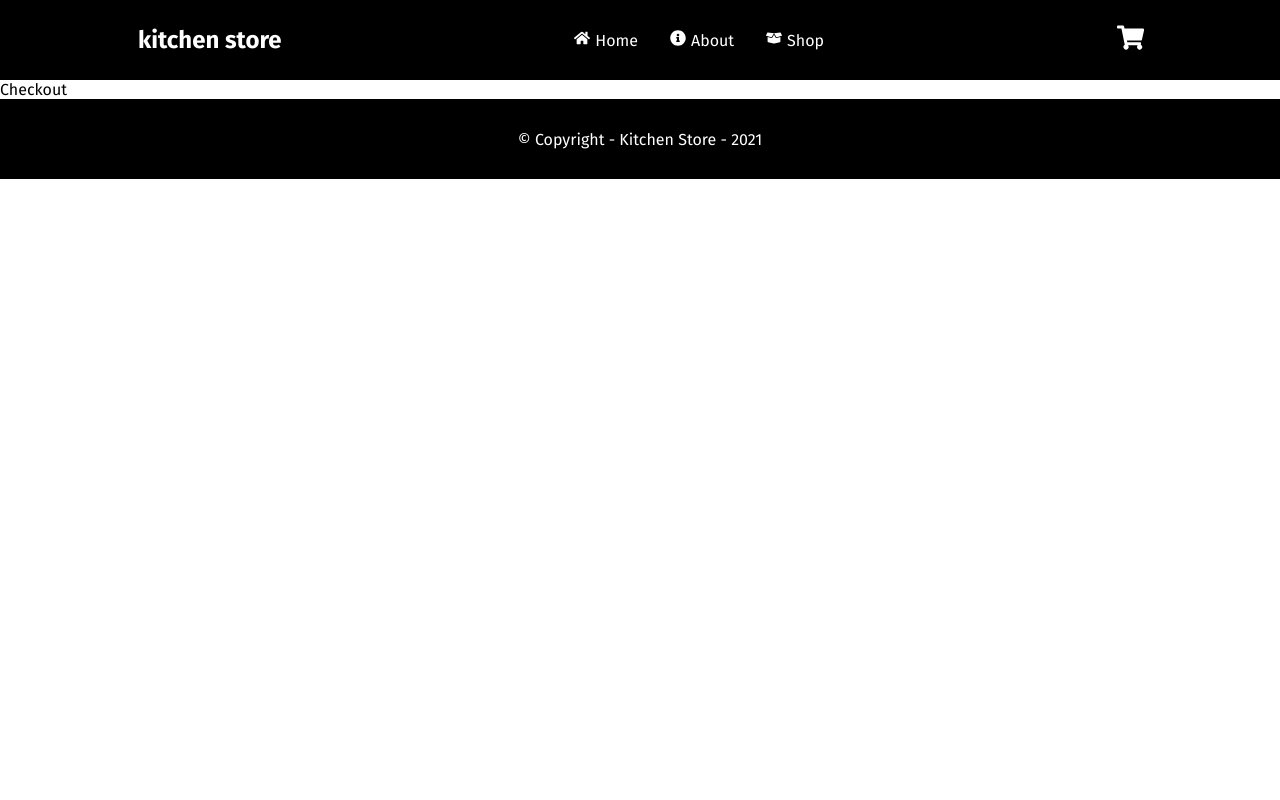
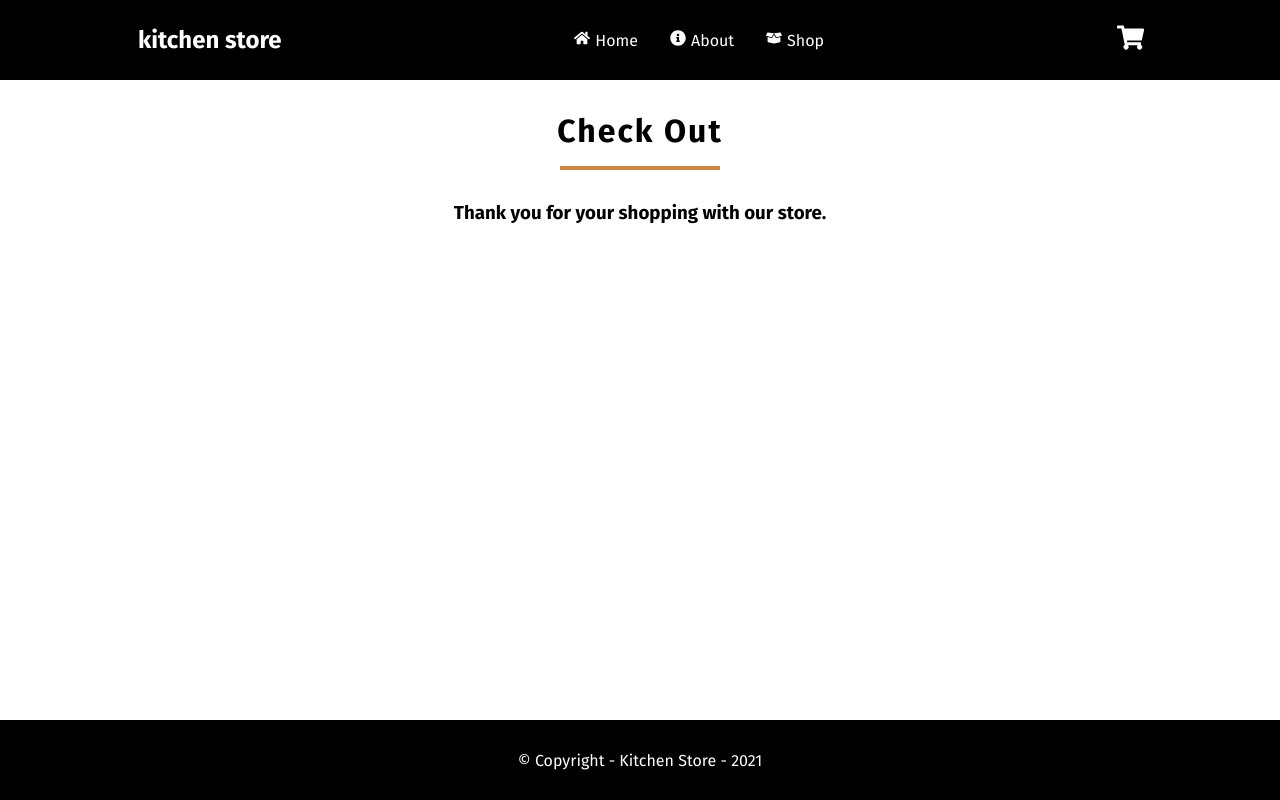
Before and after one commit to daniel-liemng/kitchen_shop_react_contentful, a React (Create React App) app: page /checkout in a window 1280 px wide. Built offline with nearby package versions, Linux system fonts and the light colour scheme; no server answers.

Commit message:
Fix - get SingleProduct from localStorage

```diff
--- a/src/pages/Checkout/Checkout.js
+++ b/src/pages/Checkout/Checkout.js
@@ -1,7 +1,15 @@
 import React from "react";
+import { Title } from "../../components";
+
+import { CheckoutWrapper } from "./CheckoutElement";
 
 const Checkout = () => {
-  return <div>Checkout</div>;
+  return (
+    <CheckoutWrapper>
+      <Title title='Check Out' />
+      <h3>Thank you for your shopping with our store.</h3>
+    </CheckoutWrapper>
+  );
 };
 
 export default Checkout;
--- a/src/pages/Checkout/CheckoutElement.js
+++ b/src/pages/Checkout/CheckoutElement.js
@@ -1,3 +1,11 @@
 import styled from "styled-components";
 
-export const CheckoutWrapper = styled.section``;
+export const CheckoutWrapper = styled.section`
+  margin: 2rem auto;
+  min-height: calc(100vh - 224px);
+
+  h3 {
+    text-align: center;
+    margin-top: 2rem;
+  }
+`;
--- a/src/pages/SingleProduct/SingleProduct.js
+++ b/src/pages/SingleProduct/SingleProduct.js
@@ -1,4 +1,4 @@
-import React from "react";
+import React, { useState, useEffect } from "react";
 
 import {
   SingleProductWrapper,
@@ -10,15 +10,43 @@ import {
   CheckIcon,
   TimesIcon,
 } from "./SingleProductElements";
-import { useProductsContext } from "../../context/ProductsContext";
+// import { useProductsContext } from "../../context/ProductsContext";
 import Loading from "../../components/Shared/Loading";
 import Star from "../../components/SingleProduct/Star/Star";
 import AddToCart from "../../components/Cart/AddToCart/AddToCart";
 
+const getSingleProductFromLocalStorage = () => {
+  return localStorage.getItem("kitchen-singleProduct")
+    ? JSON.parse(localStorage.getItem("kitchen-singleProduct"))
+    : {};
+};
+
 const SingleProduct = () => {
-  const { single_product } = useProductsContext();
+  //// Get singleProduct from state
+  // const { single_product } = useProductsContext();
 
-  if (!single_product) return <Loading />;
+  // if (!single_product) return <Loading />;
+
+  // const {
+  //   title,
+  //   price,
+  //   image,
+  //   description,
+  //   freeShipping,
+  //   stock,
+  //   storeAvailable,
+  //   rating,
+  // } = single_product;
+
+  //// Get singleProduct from localStorage
+
+  const [singleProduct, setSingleProduct] = useState({});
+
+  useEffect(() => {
+    setSingleProduct(getSingleProductFromLocalStorage());
+  }, []);
+
+  if (!singleProduct) return <Loading />;
 
   const {
     title,
@@ -29,7 +57,7 @@ const SingleProduct = () => {
     stock,
     storeAvailable,
     rating,
-  } = single_product;
+  } = singleProduct;
   return (
     <SingleProductWrapper>
       <SingleProductContainer>
@@ -52,7 +80,7 @@ const SingleProduct = () => {
             <strong>Free shipping</strong>
           </p>
 
-          {stock > 0 && <AddToCart product={single_product} />}
+          {stock > 0 && <AddToCart product={singleProduct} />}
         </ProductContent>
       </SingleProductContainer>
     </SingleProductWrapper>
--- a/src/reducers/ProductsReducer.js
+++ b/src/reducers/ProductsReducer.js
@@ -32,7 +32,7 @@ const productsReducer = (state, action) => {
       const product = state.products.find((product) => product.id === payload);
 
       // store single product in localStorage
-      localStorage.setItem("singleProduct", JSON.stringify(product));
+      localStorage.setItem("kitchen-singleProduct", JSON.stringify(product));
 
       return {
         ...state,
```
